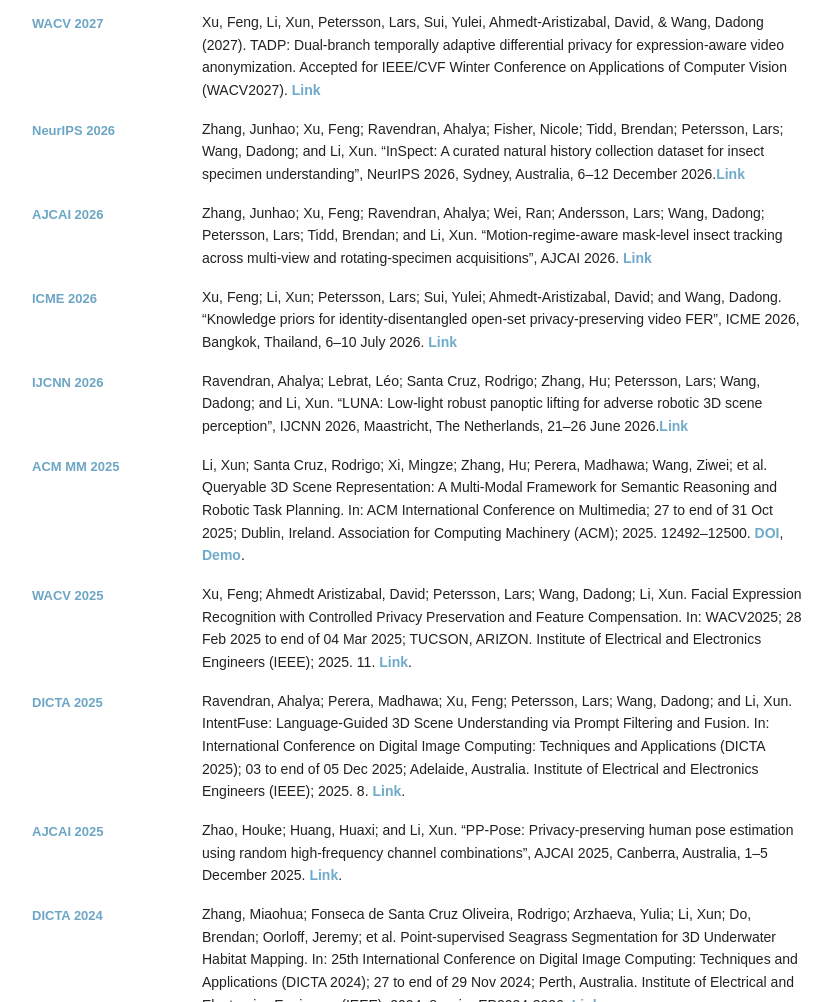
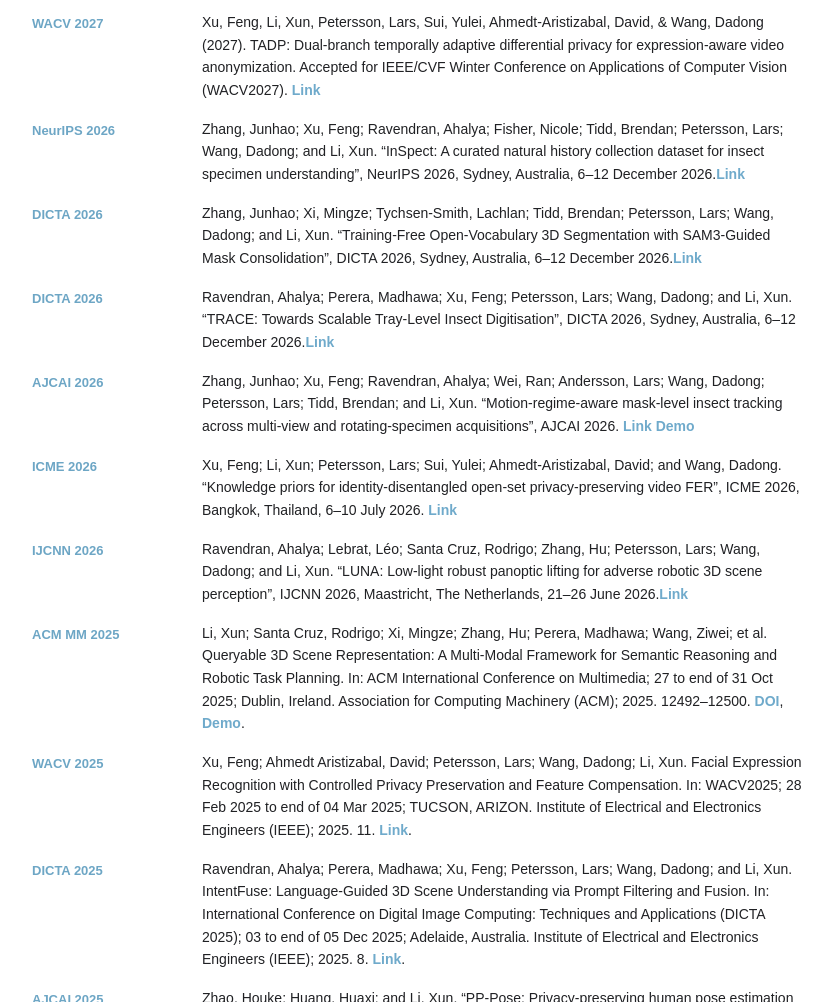
Before and after one commit to xunli-vision/xunli-vision.github.io, a plain HTML site: page index.html in a window 1280 px wide. Shown: the part 3065-4067 px from the top of the page, without its empty margins (401-1233 px from the left). Drawn offline with Linux system fonts and the light colour scheme.

Commit message:
add new paper links

```diff
--- a/index.html
+++ b/index.html
@@ -119,7 +119,9 @@
         <p>Published and accepted papers since 2024</p>
         <div class="paper-row"><div class="row-label">WACV 2027</div><p>Xu, Feng, Li, Xun, Petersson, Lars, Sui, Yulei, Ahmedt-Aristizabal, David, &amp; Wang, Dadong (2027). TADP: Dual-branch temporally adaptive differential privacy for expression-aware video anonymization. Accepted for IEEE/CVF Winter Conference on Applications of Computer Vision (WACV2027). <a href="https://arxiv.org/abs/2610.41642">Link</a></div>
         <div class="paper-row"><div class="row-label">NeurIPS 2026</div><p>Zhang, Junhao; Xu, Feng; Ravendran, Ahalya; Fisher, Nicole; Tidd, Brendan; Petersson, Lars; Wang, Dadong; and Li, Xun. “InSpect: A curated natural history collection dataset for insect specimen understanding”, NeurIPS 2026, Sydney, Australia, 6–12 December 2026.<a href="https://neurips.cc/virtual/2026/loc/sydney/poster/139783">Link</a></div>
-        <div class="paper-row"><div class="row-label">AJCAI 2026</div><p>Zhang, Junhao; Xu, Feng; Ravendran, Ahalya; Wei, Ran; Andersson, Lars; Wang, Dadong; Petersson, Lars; Tidd, Brendan; and Li, Xun. “Motion-regime-aware mask-level insect tracking across multi-view and rotating-specimen acquisitions”, AJCAI 2026. <a href="">Link</a></div>
+        <div class="paper-row"><div class="row-label">DICTA 2026</div><p>Zhang, Junhao; Xi, Mingze; Tychsen-Smith, Lachlan; Tidd, Brendan; Petersson, Lars; Wang, Dadong; and Li, Xun. “Training-Free Open-Vocabulary 3D Segmentation with SAM3-Guided Mask Consolidation”, DICTA 2026, Sydney, Australia, 6–12 December 2026.<a href="https://csiro-sd.github.io/SAM3D-OV/">Link</a></div>
+        <div class="paper-row"><div class="row-label">DICTA 2026</div><p>Ravendran, Ahalya; Perera, Madhawa; Xu, Feng; Petersson, Lars; Wang, Dadong; and Li, Xun. “TRACE: Towards Scalable Tray-Level Insect Digitisation”, DICTA 2026, Sydney, Australia, 6–12 December 2026.<a href="">Link</a></div>
+        <div class="paper-row"><div class="row-label">AJCAI 2026</div><p>Zhang, Junhao; Xu, Feng; Ravendran, Ahalya; Wei, Ran; Andersson, Lars; Wang, Dadong; Petersson, Lars; Tidd, Brendan; and Li, Xun. “Motion-regime-aware mask-level insect tracking across multi-view and rotating-specimen acquisitions”, AJCAI 2026. <a href="">Link</a> <a href="https://csiro-sd.github.io/insect-tracking/">Demo</a></div>
         <div class="paper-row"><div class="row-label">ICME 2026</div><p>Xu, Feng; Li, Xun; Petersson, Lars; Sui, Yulei; Ahmedt-Aristizabal, David; and Wang, Dadong. “Knowledge priors for identity-disentangled open-set privacy-preserving video FER”, ICME 2026, Bangkok, Thailand, 6–10 July 2026. <a href="https://doi.org/10.48550/arXiv.2603.21387">Link</a></div>
         <div class="paper-row"><div class="row-label">IJCNN 2026</div><p>Ravendran, Ahalya; Lebrat, Léo; Santa Cruz, Rodrigo; Zhang, Hu; Petersson, Lars; Wang, Dadong; and Li, Xun. “LUNA: Low-light robust panoptic lifting for adverse robotic 3D scene perception”, IJCNN 2026, Maastricht, The Netherlands, 21–26 June 2026.<a href="https://collaborative-work-space.github.io/luna/">Link</a></div>
         <div class="paper-row"><div class="row-label">ACM MM 2025</div><p>Li, Xun; Santa Cruz, Rodrigo; Xi, Mingze; Zhang, Hu; Perera, Madhawa; Wang, Ziwei; et al. Queryable 3D Scene Representation: A Multi-Modal Framework for Semantic Reasoning and Robotic Task Planning. In: ACM International Conference on Multimedia; 27 to end of 31 Oct 2025; Dublin, Ireland. Association for Computing Machinery (ACM); 2025. 12492–12500. <a href="https://doi.org/10.1145/3746027.3758177">DOI</a>, <a href="https://xunli-vision.github.io/QWR/">Demo</a>.</div>
```
